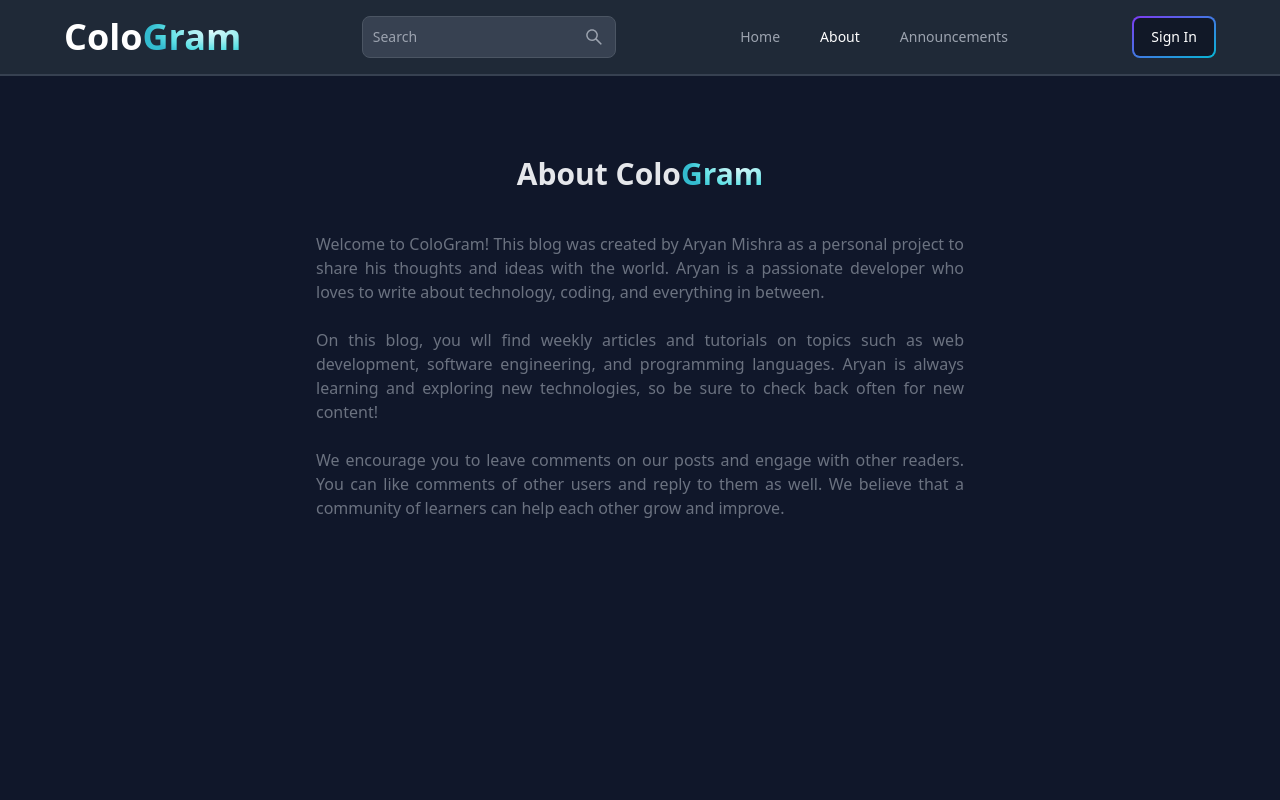
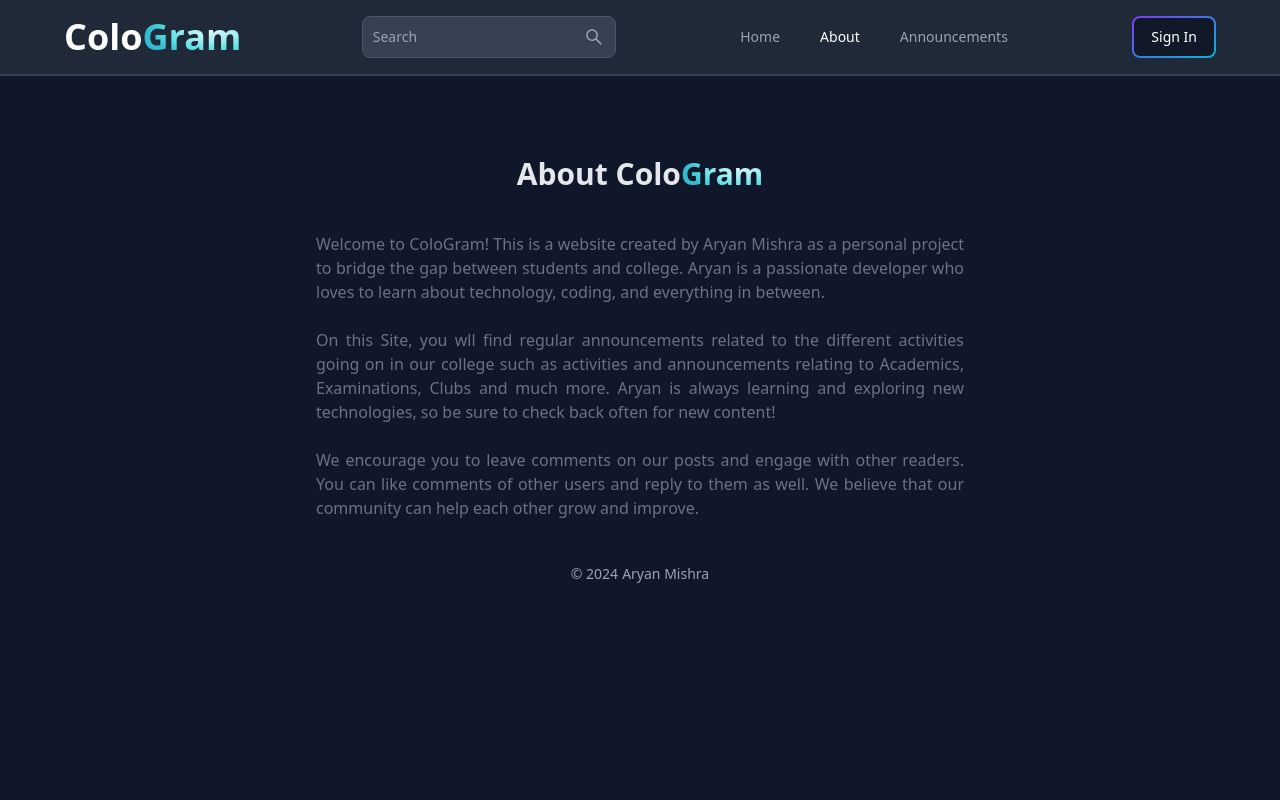
Before and after one commit to AryanMishra09/ColoGram, a React (Vite) app in the folder client/: page /about in a window 1280 px wide. Shown: the top 800 px of the page. Built offline with nearby package versions, Linux system fonts and the light colour scheme; no server answers.

Commit message:
About and footer updation

```diff
--- a/client/src/components/Footer.jsx
+++ b/client/src/components/Footer.jsx
@@ -89,10 +89,10 @@ export default function FooterComponent() {
 
                 <div className="flex gap-6 sm:mt-0 mt-4 sm:justify-center">
                     <Footer.Icon href="#" icon={BsFacebook}/>
-                    <Footer.Icon href="#" icon={BsInstagram}/>
-                    <Footer.Icon href="#" icon={BsTwitter}/>
-                    <Footer.Icon href="#" icon={BsGithub}/>
-                    <Footer.Icon href="#" icon={BsLinkedin}/>
+                    <Footer.Icon href="https://www.instagram.com/aryan_mishra.9/" icon={BsInstagram}/>
+                    <Footer.Icon href="https://twitter.com/AryanMi68765726" icon={BsTwitter}/>
+                    <Footer.Icon href="https://github.com/AryanMishra09" icon={BsGithub}/>
+                    <Footer.Icon href="https://www.linkedin.com/in/aryanmishra09/" icon={BsLinkedin}/>
                 </div>
             </div>
         </div>
--- a/client/src/pages/About.jsx
+++ b/client/src/pages/About.jsx
@@ -1,3 +1,4 @@
+import { Footer } from "flowbite-react";
 
 
 export default function About() {
@@ -10,25 +11,29 @@ export default function About() {
           </h1>
           <div className='text-md text-gray-500 text-justify flex mt-10 flex-col gap-6'>
             <p>
-              Welcome to ColoGram! This blog was created by Aryan Mishra
-              as a personal project to share his thoughts and ideas with the
-              world. Aryan is a passionate developer who loves to write about
+              Welcome to ColoGram! This is a website created by Aryan Mishra
+              as a personal project to bridge the gap between students and college.
+              Aryan is a passionate developer who loves to learn about
               technology, coding, and everything in between.
             </p>
 
             <p>
-              On this blog, you wll find weekly articles and tutorials on topics
-              such as web development, software engineering, and programming
-              languages. Aryan is always learning and exploring new
+              On this Site, you wll find regular announcements related to the different activities going on in our college
+              such as activities and announcements relating to Academics, Examinations, Clubs and much more. Aryan is always learning and exploring new
               technologies, so be sure to check back often for new content!
             </p>
 
             <p>
               We encourage you to leave comments on our posts and engage with
               other readers. You can like comments of other users and reply to
-              them as well. We believe that a community of learners can help
+              them as well. We believe that our community can help
               each other grow and improve.
             </p>
+
+            <div className="mt-5">
+              <Footer.Copyright href="#" by="Aryan Mishra" year={new Date().getFullYear()}/>
+            </div>
+
           </div>
         </div>
       </div>
```
